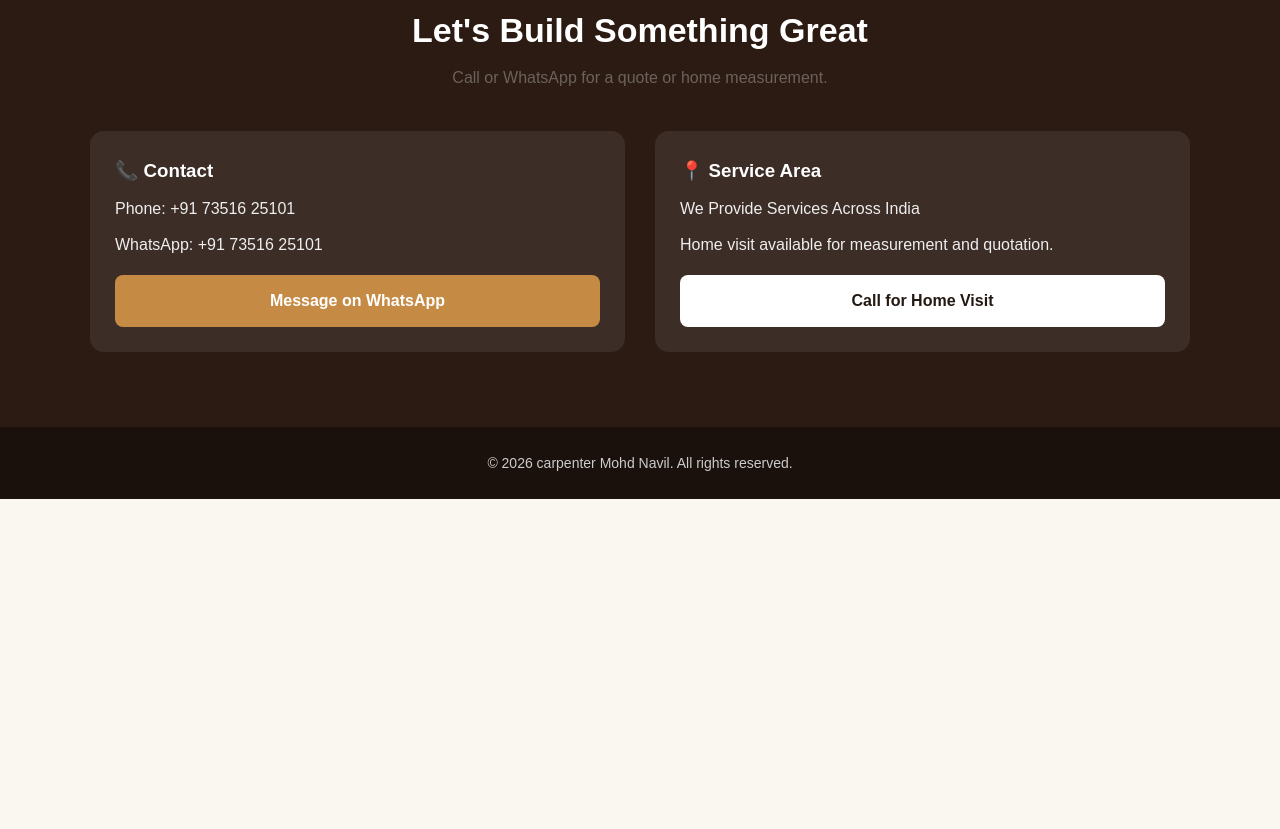
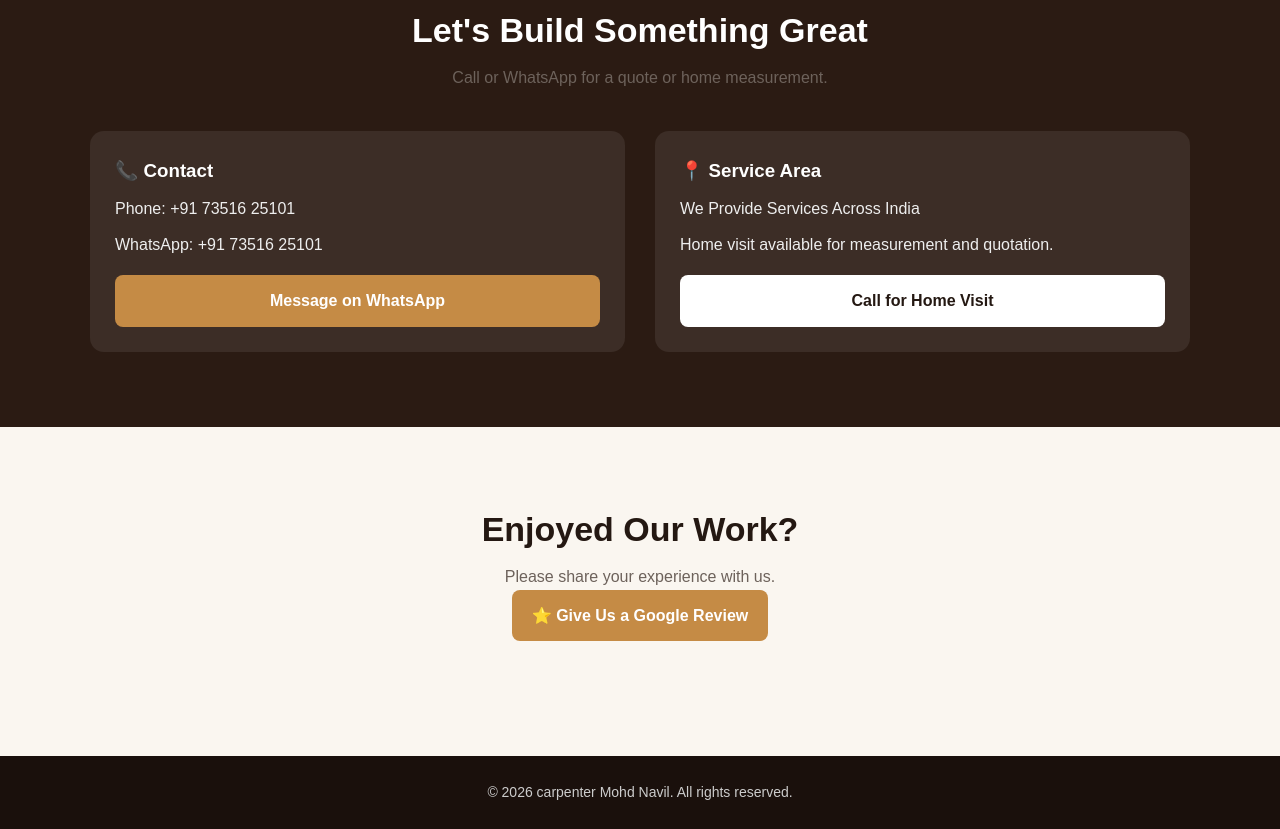
Before and after one commit to navilcarpenter4321/carpenter-mohd-navil, a plain HTML site: page index.html in a window 1280 px wide. Shown: the part 2587-3416 px from the top of the page. Before the commit the page ends 3086 px from the top, so only its background shows below. Drawn offline with Linux system fonts and the light colour scheme.

Commit message:
Update index.html

```diff
--- a/index.html
+++ b/index.html
@@ -160,7 +160,19 @@ footer{background:#1a100c;color:#ccc;text-align:center;padding:25px 20px;font-si
     </div>
   </div>
 </section>
-
+<section id="reviews">
+  <div class="container">
+    <div class="section-title">
+      <h2>Enjoyed Our Work?</h2>
+      <p>Please share your experience with us.</p>
+      <a class="btn btn-primary"
+         href="https://g.page/r/CekGIOkfDFQJEAE/review"
+         target="_blank" rel="noopener">
+        ⭐ Give Us a Google Review
+      </a>
+    </div>
+  </div>
+</section>
 <footer>
   © 2026 carpenter Mohd Navil. All rights reserved.
 </footer>
```
